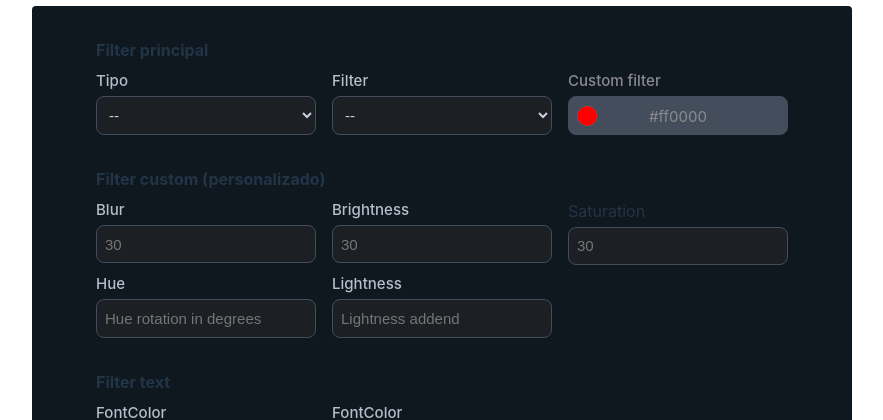
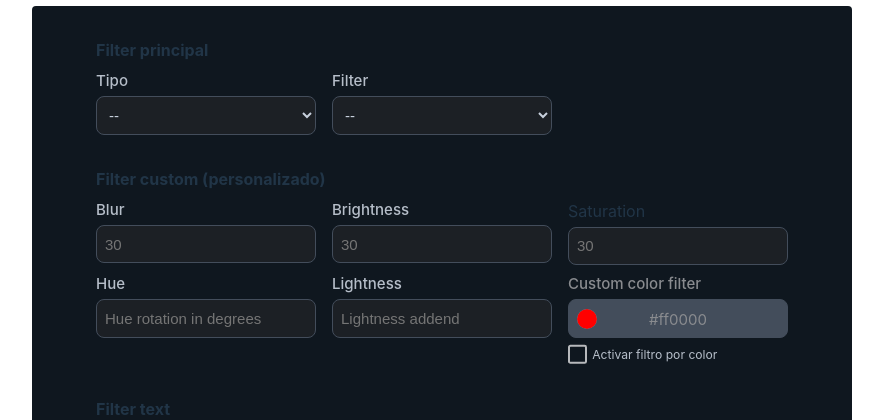
Before and after one commit to elwinroman/curso-react, a React (Vite) app in the folder projects/01-prueba-tecnica-catfact/: page / in a window 1280 px wide. Shown: the part 151-571 px from the top of the page, without its empty margins (198-1081 px from the left). Built offline with nearby package versions, Linux system fonts and the light colour scheme.

Commit message:
style: Add custom color filter option to Filter component

```diff
--- a/projects/01-prueba-tecnica-catfact/src/components/filter/Filter.css
+++ b/projects/01-prueba-tecnica-catfact/src/components/filter/Filter.css
@@ -39,3 +39,9 @@
   column-gap: 1rem;
   row-gap: 0.5rem;
 }
+
+.filter-group .filter-option-color {
+  display: flex;
+  flex-direction: column;
+  gap: 0.5rem;
+}
--- a/projects/01-prueba-tecnica-catfact/src/components/filter/Filter.jsx
+++ b/projects/01-prueba-tecnica-catfact/src/components/filter/Filter.jsx
@@ -1,6 +1,6 @@
 import './Filter.css'
 import { Select } from './Select'
-import { Input, InputColor } from './Input'
+import { Input, InputColor, InputCheckboxWithLabel } from './Input'
 import { Button } from '../Button'
 import { SELECT_FILTER_OPTIONS, FILTER_OPTIONS } from '../../constants/filter-options'
 import { useDisabled } from '../../hooks/useDisabled'
@@ -24,7 +24,6 @@ export function Filter ({ updateFact }) {
               <div className="filter-group">
                 <Select label={tipo.label} options={tipo.options} />
                 <Select label={filter.label} options={filter.options} updateDisabled={updateDisabled}/>
-                <InputColor label="Custom filter" disabled={disabled}/>
               </div>
             </section>
 
@@ -46,6 +45,10 @@ export function Filter ({ updateFact }) {
                   />
                 ))
               }
+                <div className="filter-option-color">
+                  <InputColor label="Custom color filter" disabled={disabled}/>
+                  <InputCheckboxWithLabel label="Activar filtro por color"/>
+                </div>
               </div>
             </section>
 
--- a/projects/01-prueba-tecnica-catfact/src/components/filter/Input.css
+++ b/projects/01-prueba-tecnica-catfact/src/components/filter/Input.css
@@ -45,6 +45,7 @@
   margin: 0.25rem 0.1rem;
   font-size: 0.76rem;
   color: #f44336;
+  text-align: left;
 }
 
 /* Select type */
@@ -116,3 +117,46 @@
   pointer-events: none;
   padding-top: 3px;
 }
+
+/* Input checkbox type */
+.type-checkbox {
+  display: flex;
+  align-items: center;
+  gap: 5px;
+}
+
+.input-type-checkbox {
+  -webkit-appearance: none;
+  appearance: none;
+  background-color: transparent;
+  width: 1.2em;
+  height: 1.2em;
+  margin: 0;
+  font: inherit;
+  color: currentColor;
+  border: 2px solid rgba(255, 255, 255, 0.7);
+  border-radius: 0.15em;
+  transform: translateY(-0.075em);
+  outline: none;
+
+  display: grid;
+  place-content: center;
+
+  &::before {
+    content: "";
+    width: 0.7em;
+    height: 0.7em;
+    transform: scale(0);
+    transition: 120ms transform ease-in-out;
+    box-shadow: inset 1em 1em #90caf9;
+  }
+
+  &:checked::before {
+    transform: scale(1);
+  }
+}
+
+.label-type-checkbox {
+  font-size: 0.76rem;
+  color: #b6bec9;
+}
--- a/projects/01-prueba-tecnica-catfact/src/components/filter/Input.jsx
+++ b/projects/01-prueba-tecnica-catfact/src/components/filter/Input.jsx
@@ -55,3 +55,12 @@ export function InputColor ({ label, disabled }) {
     </div>
   )
 }
+
+export function InputCheckboxWithLabel ({ label }) {
+  return (
+    <div className="type-checkbox">
+      <input type="checkbox" className="input-type-checkbox" />
+      <label className="label-type-checkbox" htmlFor="cbox2">{label}</label>
+    </div>
+  )
+}
```
